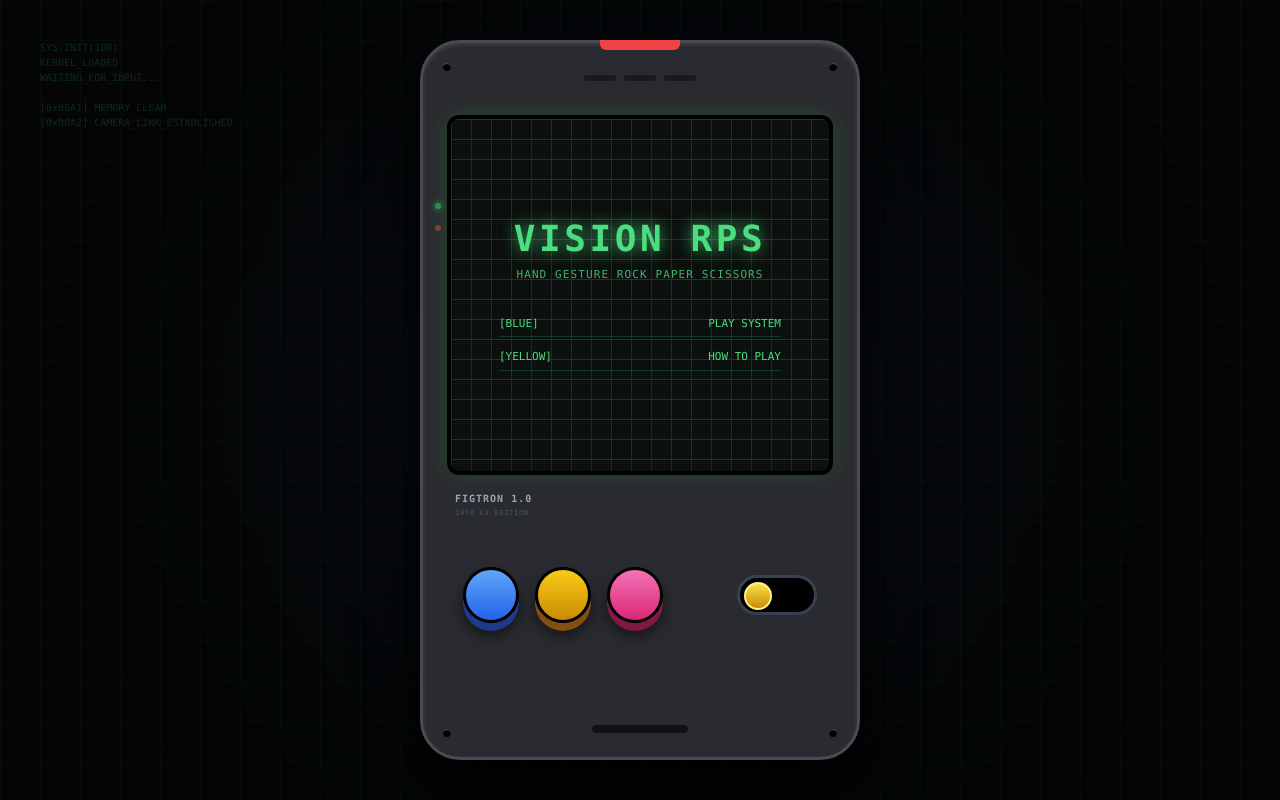
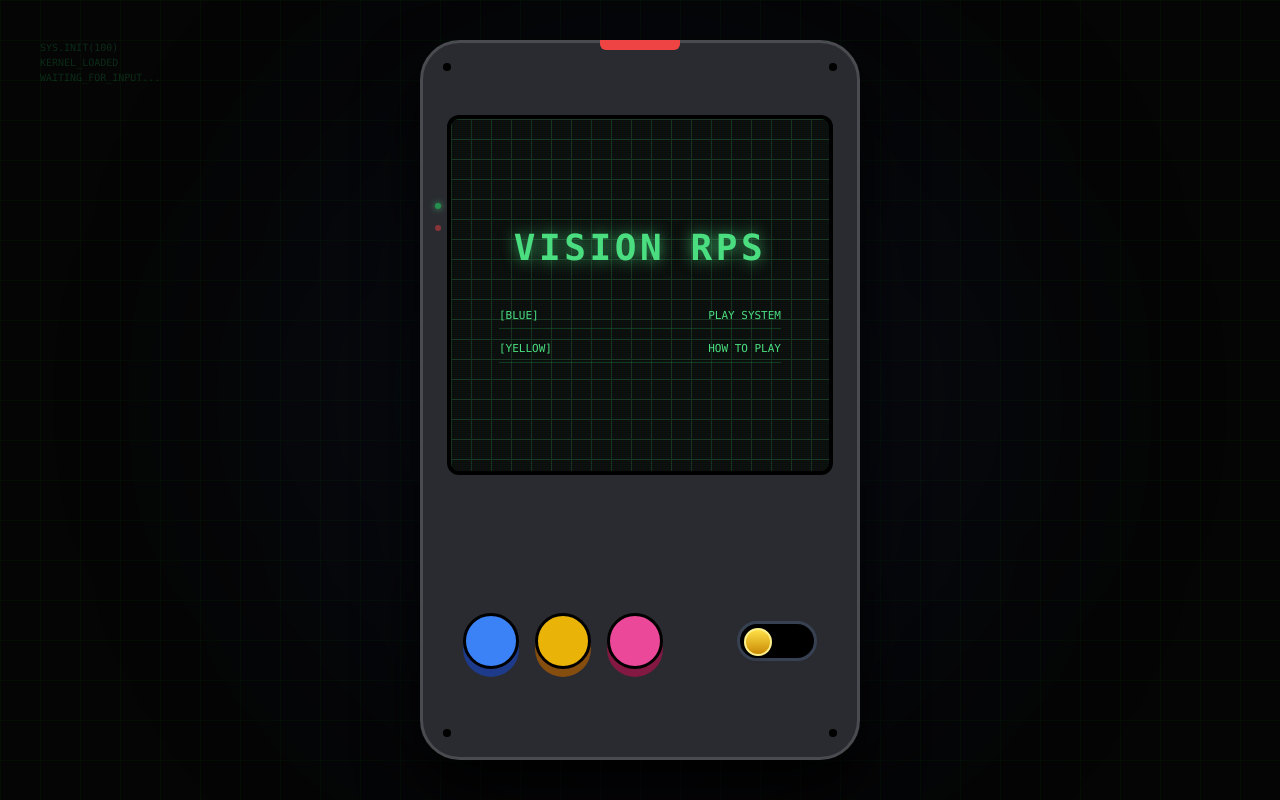
Before and after one commit to Diven10/Image-detection-rocknscissors, a Flask app: page / in a window 1280 px wide. Run offline with Flask 3, Linux system fonts and the light colour scheme; some libraries are stand-ins or nearby versions.

Commit message:
commit of the day

```diff
--- a/templates/index.html
+++ b/templates/index.html
@@ -10,42 +10,19 @@
     <script src="https://unpkg.com/@babel/standalone/babel.min.js"></script>
     <style>
       .custom-scanlines::after {
-        content: " ";
-        display: block;
-        position: absolute;
-        top: 0;
-        left: 0;
-        bottom: 0;
-        right: 0;
-        background:
-          linear-gradient(rgba(18, 16, 16, 0) 50%, rgba(0, 0, 0, 0.25) 50%),
-          linear-gradient(
-            90deg,
-            rgba(255, 0, 0, 0.06),
-            rgba(0, 255, 0, 0.02),
-            rgba(0, 0, 255, 0.06)
-          );
-        z-index: 2;
-        background-size:
-          100% 2px,
-          3px 100%;
-        pointer-events: none;
+        content: " "; display: block; position: absolute; top: 0; left: 0; bottom: 0; right: 0;
+        background: linear-gradient(rgba(18, 16, 16, 0) 50%, rgba(0, 0, 0, 0.25) 50%),
+          linear-gradient(90deg, rgba(255, 0, 0, 0.06), rgba(0, 255, 0, 0.02), rgba(0, 0, 255, 0.06));
+        z-index: 2; background-size: 100% 2px, 3px 100%; pointer-events: none;
       }
       .radar-bg {
-        background-image:
-          linear-gradient(#4ade80 1px, transparent 1px),
-          linear-gradient(90deg, #4ade80 1px, transparent 1px);
-        background-size: 20px 20px;
+        background-image: linear-gradient(#4ade80 1px, transparent 1px), linear-gradient(90deg, #4ade80 1px, transparent 1px); background-size: 20px 20px;
       }
       .hologram-emoji {
-        filter: sepia(100%) hue-rotate(80deg) saturate(300%) brightness(1.2)
-          drop-shadow(0px 0px 8px #4ade80);
+        filter: sepia(100%) hue-rotate(80deg) saturate(300%) brightness(1.2) drop-shadow(0px 0px 8px #4ade80);
       }
       .tactical-grid {
-        background-image:
-          linear-gradient(rgba(0, 255, 0, 0.03) 1px, transparent 1px),
-          linear-gradient(90deg, rgba(0, 255, 0, 0.03) 1px, transparent 1px);
-        background-size: 40px 40px;
+        background-image: linear-gradient(rgba(0, 255, 0, 0.03) 1px, transparent 1px), linear-gradient(90deg, rgba(0, 255, 0, 0.03) 1px, transparent 1px); background-size: 40px 40px;
       }
     </style>
   </head>
@@ -55,8 +32,9 @@
     <script type="text/babel">
       const VisionRPSConsole = () => {
         const [page, setPage] = React.useState("HOME");
+        const [processedFrame, setProcessedFrame] = React.useState("");
+        const [debugText, setDebugText] = React.useState("INITIALIZING CAMERA...");
 
-        const [processedFrame, setProcessedFrame] = React.useState("");
         const videoRef = React.useRef(null);
         const canvasRef = React.useRef(null);
         const [streamActive, setStreamActive] = React.useState(false);
@@ -67,91 +45,89 @@
                 navigator.mediaDevices.getUserMedia({ video: true }).then(stream => {
                     if (videoRef.current) {
                         videoRef.current.srcObject = stream;
-                        // Force the video to play once the stream is attached
-                        videoRef.current.play().catch(e => console.log("Play error:", e));
+                        videoRef.current.play().catch(e => setDebugText("VIDEO PLAY ERROR: " + e.message));
                     }
                     setStreamActive(true);
-                }).catch(err => console.error("Webcam error:", err));
+                    setDebugText("CAMERA CONNECTED. AWAITING SERVER...");
+                }).catch(err => setDebugText("CAMERA PERMISSION DENIED OR UNAVAILABLE"));
             }
         }, [page, streamActive]);
 
-        // Send frames to Python 10 times a second
+        // Send frames to Python
         React.useEffect(() => {
             let interval;
             let isProcessing = false;
             if (page === 'GAME' && streamActive) {
                 interval = setInterval(async () => {
-                    // Check if the video is ACTUALLY playing and has data before we snap a picture
-                    if (isProcessing || !videoRef.current || !canvasRef.current || videoRef.current.readyState < 2) return;
+                    // Make sure video is fully loaded before drawing
+                    if (isProcessing || !videoRef.current || !canvasRef.current || videoRef.current.videoWidth === 0) return;
 
                     isProcessing = true;
-                    const context = canvasRef.current.getContext('2d');
-                    context.drawImage(videoRef.current, 0, 0, 400, 300);
-                    const data = canvasRef.current.toDataURL('image/jpeg', 0.5);
                     try {
+                        const context = canvasRef.current.getContext('2d');
+                        context.drawImage(videoRef.current, 0, 0, 400, 300);
+                        const data = canvasRef.current.toDataURL('image/jpeg', 0.5);
+
                         const res = await fetch('/process_frame', {
                             method: 'POST',
                             headers: { 'Content-Type': 'application/json' },
                             body: JSON.stringify({ image: data })
                         });
+
+                        if (!res.ok) {
+                            throw new Error(`PYTHON CRASH (HTTP ${res.status})`);
+                        }
+
                         const json = await res.json();
                         if (json.image) {
                             setProcessedFrame(json.image);
                         }
-                    } catch(e) {}
+                    } catch(e) {
+                        setDebugText("SERVER ERROR: Check Render Logs. " + e.message);
+                    }
                     isProcessing = false;
-                }, 100);
+                }, 150);
             }
             return () => clearInterval(interval);
         }, [page, streamActive]);
 
         const resetScores = async () => {
-          try {
-            await fetch("/reset");
-            console.log("Scores successfully reset");
-          } catch (error) {}
+          try { await fetch("/reset"); } catch (error) {}
         };
 
         return (
           <div className="min-h-screen relative flex items-center justify-center p-4 font-mono select-none tactical-grid">
 
-            {/* THE FIX: Changed 'hidden' to a 1px invisible dot so the browser doesn't freeze the camera */}
-            <video ref={videoRef} autoPlay playsInline muted className="fixed top-[-9999px] left-[-9999px]"></video>
+            {/* ROBUST VIDEO TAG: Visible to browser, but absolute and transparent so it doesn't break layout */}
+            <video ref={videoRef} autoPlay playsInline muted className="absolute w-[400px] h-[300px] opacity-0 pointer-events-none z-[-1]"></video>
             <canvas ref={canvasRef} width="400" height="300" className="hidden"></canvas>
 
             <div className="absolute top-10 left-10 text-[10px] text-green-500/20 hidden md:block">
-              SYS.INIT(100)<br /> KERNEL_LOADED<br /> WAITING_FOR_INPUT...<br /><br />
-              [0x00A1] MEMORY CLEAR<br />[0x00A2] CAMERA_LINK_ESTABLISHED
+              SYS.INIT(100)<br /> KERNEL_LOADED<br /> WAITING_FOR_INPUT...
             </div>
 
             <div className="absolute w-[700px] h-[700px] bg-blue-900/10 blur-[130px] rounded-full pointer-events-none"></div>
 
-            <div className="relative w-[440px] h-[720px] bg-[#2A2B30] rounded-[40px] border-[3px] border-[#4A4B50] shadow-[0_30px_60px_rgba(0,0,0,0.9),inset_0_2px_4px_rgba(255,255,255,0.1)] p-6 flex flex-col z-10">
-              <div className="absolute top-5 left-5 w-2 h-2 rounded-full bg-black shadow-[inset_0_1px_1px_rgba(255,255,255,0.3)]"></div>
-              <div className="absolute top-5 right-5 w-2 h-2 rounded-full bg-black shadow-[inset_0_1px_1px_rgba(255,255,255,0.3)]"></div>
-              <div className="absolute bottom-5 left-5 w-2 h-2 rounded-full bg-black shadow-[inset_0_1px_1px_rgba(255,255,255,0.3)]"></div>
-              <div className="absolute bottom-5 right-5 w-2 h-2 rounded-full bg-black shadow-[inset_0_1px_1px_rgba(255,255,255,0.3)]"></div>
+            <div className="relative w-[440px] h-[720px] bg-[#2A2B30] rounded-[40px] border-[3px] border-[#4A4B50] shadow-[0_30px_60px_rgba(0,0,0,0.9)] p-6 flex flex-col z-10">
+              <div className="absolute top-5 left-5 w-2 h-2 rounded-full bg-black shadow-inner"></div>
+              <div className="absolute top-5 right-5 w-2 h-2 rounded-full bg-black shadow-inner"></div>
+              <div className="absolute bottom-5 left-5 w-2 h-2 rounded-full bg-black shadow-inner"></div>
+              <div className="absolute bottom-5 right-5 w-2 h-2 rounded-full bg-black shadow-inner"></div>
 
               <div className="absolute -top-[3px] left-1/2 -translate-x-1/2 w-20 h-2.5 bg-red-500 rounded-b-md"></div>
-              <div className="absolute top-8 left-1/2 -translate-x-1/2 flex gap-2 opacity-40">
-                <div className="w-8 h-1.5 bg-black rounded-full shadow-inner"></div>
-                <div className="w-8 h-1.5 bg-black rounded-full shadow-inner"></div>
-                <div className="w-8 h-1.5 bg-black rounded-full shadow-inner"></div>
-              </div>
 
               <div className="absolute top-40 left-3 flex flex-col gap-4">
                 <div className="w-1.5 h-1.5 rounded-full bg-green-500 shadow-[0_0_6px_#4ADE80] animate-pulse"></div>
                 <div className="w-1.5 h-1.5 rounded-full bg-red-500/50 shadow-inner"></div>
               </div>
 
-              <div className="w-full h-[360px] bg-[#0A100D] rounded-xl mt-12 mb-4 border-[4px] border-black relative overflow-hidden shadow-[0_0_20px_rgba(0,255,0,0.15)] flex flex-col p-4 text-[#4ADE80] custom-scanlines">
+              <div className="w-full h-[360px] bg-[#0A100D] rounded-xl mt-12 mb-4 border-[4px] border-black relative overflow-hidden flex flex-col p-4 text-[#4ADE80] custom-scanlines">
                 <div className="absolute inset-0 opacity-20 radar-bg"></div>
 
                 {page === "HOME" && (
                   <div className="relative z-10 flex flex-col items-center justify-center h-full text-center">
                     <h1 className="text-4xl font-black tracking-widest drop-shadow-[0_0_8px_rgba(74,222,128,0.8)] mb-2">VISION RPS</h1>
-                    <p className="text-[11px] tracking-widest opacity-80 mb-8">HAND GESTURE ROCK PAPER SCISSORS</p>
-                    <div className="flex flex-col gap-3 w-full px-8 text-[11px]">
+                    <div className="flex flex-col gap-3 w-full px-8 text-[11px] mt-8">
                       <div className="flex justify-between items-center border-b border-green-800/50 pb-1"><span>[BLUE]</span> <span>PLAY SYSTEM</span></div>
                       <div className="flex justify-between items-center border-b border-green-800/50 pb-1"><span>[YELLOW]</span> <span>HOW TO PLAY</span></div>
                     </div>
@@ -164,10 +140,10 @@
                       <span>SYS.ONLINE</span>
                       <span className="bg-[#4ADE80] text-black px-1 font-bold tracking-widest">LIVE FEED</span>
                     </div>
-                    <div className="flex-grow border border-[#4ADE80] bg-black/50 mb-2 relative overflow-hidden flex items-center justify-center">
-                      {!processedFrame && <span className="animate-pulse text-[10px]">INITIALIZING CAMERA...</span>}
+                    <div className="flex-grow border border-[#4ADE80] bg-black/50 mb-2 relative overflow-hidden flex items-center justify-center text-center p-4">
+                      {!processedFrame && <span className="animate-pulse text-[10px] text-red-400">{debugText}</span>}
                       {processedFrame && (
-                        <img src={processedFrame} className="w-full h-full object-cover" alt="Camera Feed" />
+                        <img src={processedFrame} className="absolute inset-0 w-full h-full object-cover" alt="Camera Feed" />
                       )}
                     </div>
                   </div>
@@ -177,45 +153,25 @@
                   <div className="relative z-10 h-full flex flex-col text-[11px] leading-relaxed">
                     <h2 className="text-[14px] font-bold border-b border-[#4ADE80] pb-1 mb-4 text-center tracking-widest">SYSTEM PROTOCOLS</h2>
                     <div className="flex justify-between items-center mt-4 px-2">
-                      <div className="flex flex-col items-center">
-                        <div className="text-5xl mb-2 hologram-emoji">✊</div>
-                        <span className="text-[9px] text-center font-bold">ROCK<br />(0 FINGERS)</span>
-                      </div>
-                      <div className="flex flex-col items-center">
-                        <div className="text-5xl mb-2 hologram-emoji">✌️</div>
-                        <span className="text-[9px] text-center font-bold">SCISSORS<br />(2 FINGERS)</span>
-                      </div>
-                      <div className="flex flex-col items-center">
-                        <div className="text-5xl mb-2 hologram-emoji">🖐️</div>
-                        <span className="text-[9px] text-center font-bold">PAPER<br />(5 FINGERS)</span>
-                      </div>
-                    </div>
-                    <div className="mt-8 text-center border-t border-green-800/50 pt-2 text-[9px] opacity-80">
-                      PRESS BLUE TO START<br /> HOLD HAND STEADY FOR SCAN
+                      <div className="flex flex-col items-center"><div className="text-5xl mb-2 hologram-emoji">✊</div></div>
+                      <div className="flex flex-col items-center"><div className="text-5xl mb-2 hologram-emoji">✌️</div></div>
+                      <div className="flex flex-col items-center"><div className="text-5xl mb-2 hologram-emoji">🖐️</div></div>
                     </div>
                   </div>
                 )}
               </div>
 
-              <div className="flex justify-between w-full px-2 mb-6 items-end relative">
-                <div className="flex flex-col relative z-10">
-                  <div className="text-gray-400 font-bold text-[10px] tracking-widest">FIGTRON 1.0</div>
-                  <div className="text-gray-600 text-[7px] tracking-widest mt-0.5">1978 CV EDITION</div>
+              <div className="flex justify-between items-center px-4 mt-auto mb-16 relative z-10">
+                <div className="flex gap-4">
+                  <button onClick={() => setPage("GAME")} className="w-14 h-14 rounded-full bg-blue-500 shadow-[0_8px_0_#1e3a8a] active:translate-y-[8px] active:shadow-none border-[3px] border-black"></button>
+                  <button onClick={() => setPage("HOW_TO")} className="w-14 h-14 rounded-full bg-yellow-500 shadow-[0_8px_0_#854d0e] active:translate-y-[8px] active:shadow-none border-[3px] border-black"></button>
+                  <button onClick={resetScores} className="w-14 h-14 rounded-full bg-pink-500 shadow-[0_8px_0_#831843] active:translate-y-[8px] active:shadow-none border-[3px] border-black"></button>
                 </div>
-              </div>
-
-              <div className="flex justify-between items-center px-4 mt-6 mb-16 relative z-10">
-                <div className="flex gap-4">
-                  <button onClick={() => setPage("GAME")} className="w-14 h-14 rounded-full bg-gradient-to-b from-blue-400 to-blue-600 shadow-[0_8px_0_#1e3a8a,0_12px_15px_rgba(0,0,0,0.6)] active:translate-y-[8px] active:shadow-[0_0px_0_#1e3a8a,0_0px_0px_rgba(0,0,0,0.6)] transition-all border-[3px] border-black focus:outline-none"></button>
-                  <button onClick={() => setPage("HOW_TO")} className="w-14 h-14 rounded-full bg-gradient-to-b from-yellow-400 to-yellow-600 shadow-[0_8px_0_#854d0e,0_12px_15px_rgba(0,0,0,0.6)] active:translate-y-[8px] active:shadow-[0_0px_0_#854d0e,0_0px_0px_rgba(0,0,0,0.6)] transition-all border-[3px] border-black focus:outline-none"></button>
-                  <button onClick={resetScores} className="w-14 h-14 rounded-full bg-gradient-to-b from-pink-400 to-pink-600 shadow-[0_8px_0_#831843,0_12px_15px_rgba(0,0,0,0.6)] active:translate-y-[8px] active:shadow-[0_0px_0_#831843,0_0px_0px_rgba(0,0,0,0.6)] transition-all border-[3px] border-black focus:outline-none"></button>
-                </div>
-                <div className="w-20 h-10 bg-black rounded-full border-[3px] border-gray-700 p-1 relative shadow-inner cursor-pointer" onClick={() => setPage("HOME")}>
+                <div className="w-20 h-10 bg-black rounded-full border-[3px] border-gray-700 p-1 relative shadow-inner cursor-pointer" onClick={() => { setPage("HOME"); setProcessedFrame(""); setStreamActive(false); }}>
                   <div className={`w-7 h-7 rounded-full bg-gradient-to-b from-yellow-300 to-yellow-600 shadow-md transition-all duration-300 border-[2px] border-yellow-200 ${page === "HOME" ? "translate-x-0" : "translate-x-9"}`}></div>
                 </div>
               </div>
 
-              <div className="absolute bottom-6 left-1/2 -translate-x-1/2 w-24 h-2 bg-black rounded-full opacity-60 shadow-inner"></div>
             </div>
           </div>
         );
```
